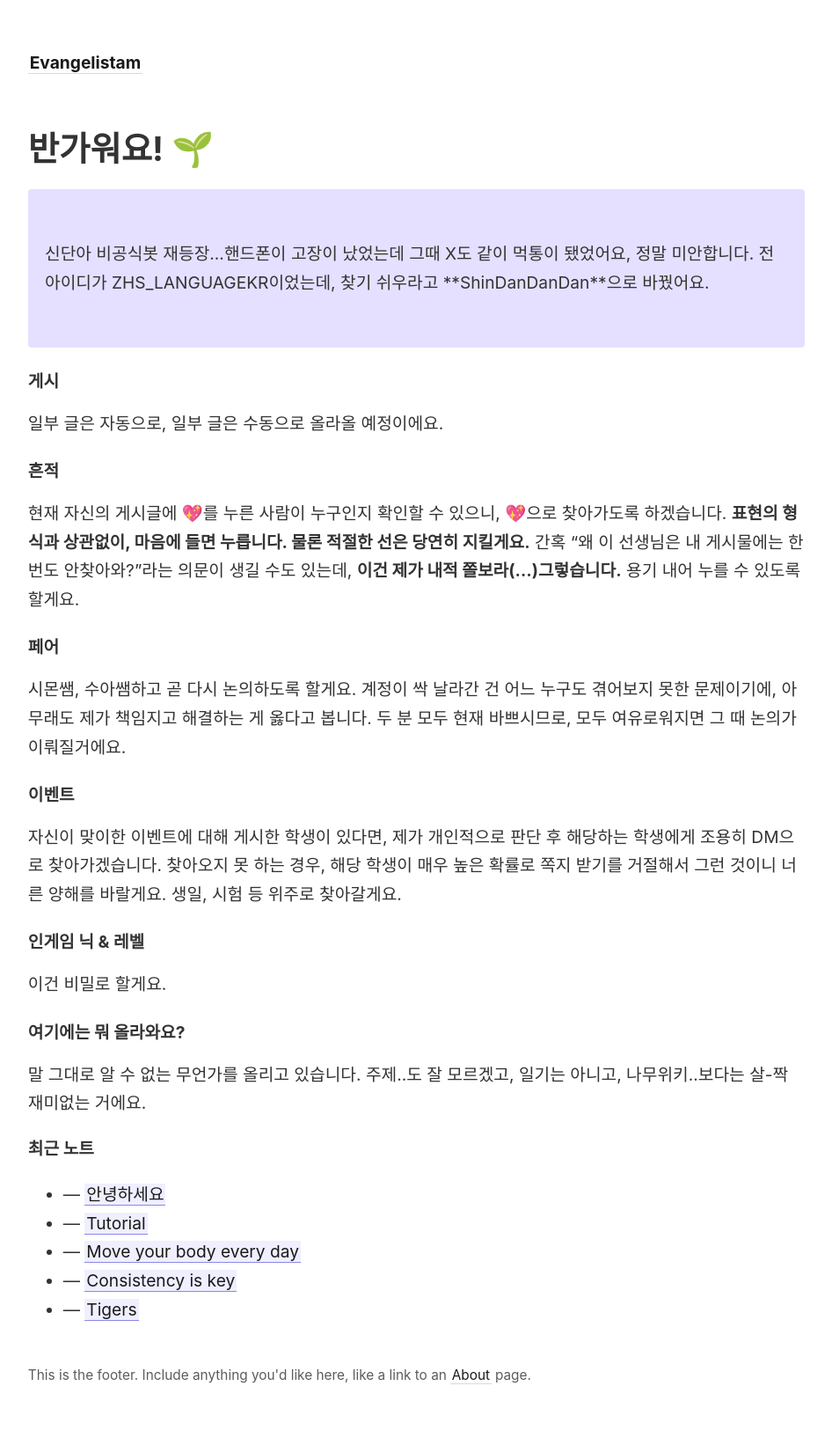
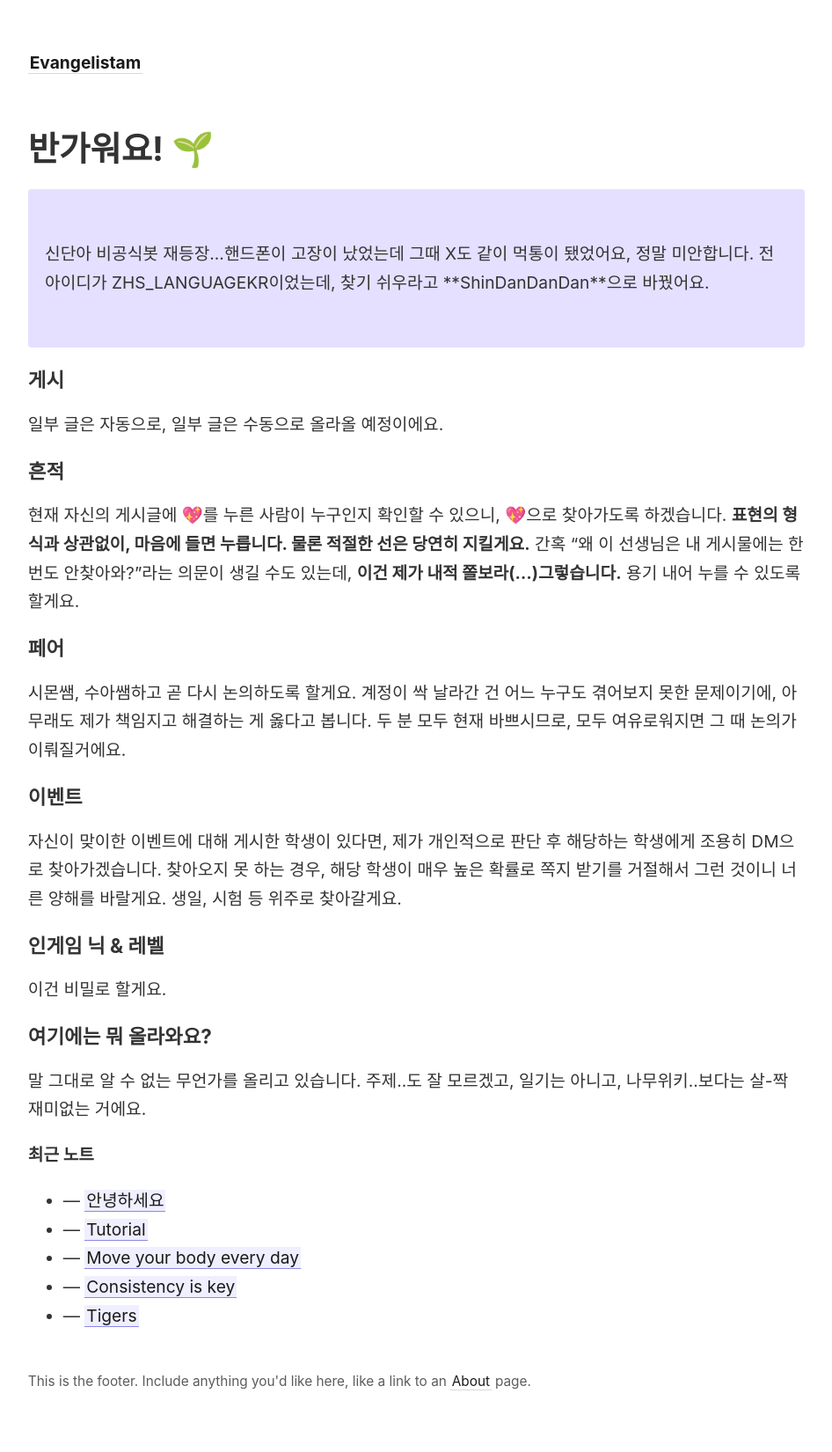
Before and after one commit to vuoto1/vuoto1.github.io, a Jekyll site: the page built from _pages/index.md, in a window 1280 px wide. Shown: the whole page at 88% size, without its empty margins (45-991 px from the left). Built offline with Jekyll 4.4.1, drawn with Linux system fonts in a browser that asks for light colours.

```diff
--- a/_pages/index.md
+++ b/_pages/index.md
@@ -11,27 +11,27 @@ permalink: /
   신단아 비공식봇 재등장...핸드폰이 고장이 났었는데 그때 X도 같이 먹통이 됐었어요, 정말 미안합니다. 전 아이디가 ZHS_LANGUAGEKR이었는데, 찾기 쉬우라고 **ShinDanDanDan**으로 바꿨어요.
 </p>
 
-#### 게시
+### 게시
 일부 글은 자동으로, 일부 글은 수동으로 올라올 예정이에요.
 
 
-#### 흔적
+### 흔적
 현재 자신의 게시글에 💖를 누른 사람이 누구인지 확인할 수 있으니, 💖으로 찾아가도록 하겠습니다. **표현의 형식과 상관없이, 마음에 들면 누릅니다. 물론 적절한 선은 당연히 지킬게요.** 간혹 "왜 이 선생님은 내 게시물에는 한 번도 안찾아와?"라는 의문이 생길 수도 있는데, **이건 제가 내적 쫄보라(...)그렇습니다.** 용기 내어 누를 수 있도록 할게요.
 
 
-#### 페어
+### 페어
 시몬쌤, 수아쌤하고 곧 다시 논의하도록 할게요. 계정이 싹 날라간 건 어느 누구도 겪어보지 못한 문제이기에, 아무래도 제가 책임지고 해결하는 게 옳다고 봅니다. 두 분 모두 현재 바쁘시므로, 모두 여유로워지면 그 때 논의가 이뤄질거에요.
 
 
-#### 이벤트
+### 이벤트
 자신이 맞이한 이벤트에 대해 게시한 학생이 있다면, 제가 개인적으로 판단 후 해당하는 학생에게 조용히 DM으로 찾아가겠습니다. 찾아오지 못 하는 경우, 해당 학생이 매우 높은 확률로 쪽지 받기를 거절해서 그런 것이니 너른 양해를 바랄게요. 생일, 시험 등 위주로 찾아갈게요.
 
 
-#### 인게임 닉 & 레벨
+### 인게임 닉 & 레벨
 이건 비밀로 할게요.
 
 
-#### 여기에는 뭐 올라와요?
+### 여기에는 뭐 올라와요?
 말 그대로 알 수 없는 무언가를 올리고 있습니다. 주제..도 잘 모르겠고, 일기는 아니고, 나무위키..보다는 살-짝 재미없는 거에요.
 
 
```
